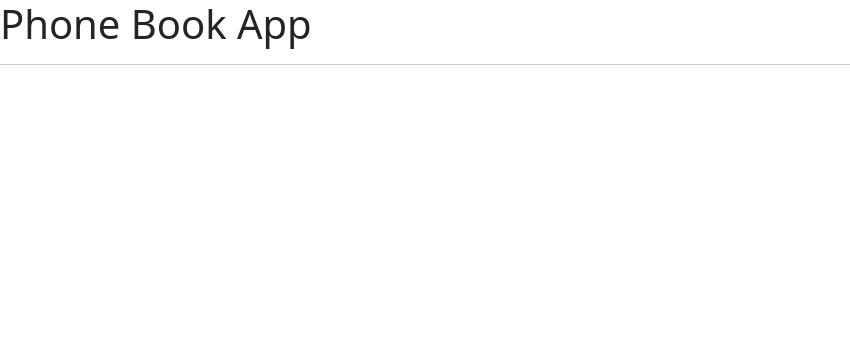
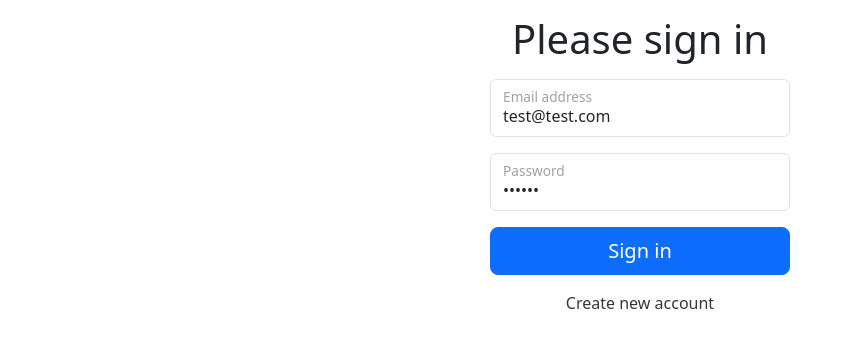
Before and after one commit to SBoldrini/phone-book-app, a React (Create React App) app: page /auth/login in a window 1280 px wide. Shown: the top 348 px of the page, without its empty margins (0-850 px from the left). Built offline with nearby package versions, Linux system fonts and the light colour scheme.

Commit message:
Eliminar contacto de la tabla finalizado

```diff
--- a/src/App.js
+++ b/src/App.js
@@ -1,11 +1,17 @@
+import { Provider } from 'react-redux';
+
+import { store } from './store/store';
+import { AppRouter } from './routers/AppRouter';
+
+import './scss/styles.scss';
 
 const App = () => {
   return (
-    <div>
-      <h1>Phone Book App</h1>
-      <hr />
+    <Provider store={ store }>
 
-    </div>
+      <AppRouter />
+
+    </Provider>
   );
 }
 
--- a/src/actions/contact.js
+++ b/src/actions/contact.js
@@ -87,8 +87,6 @@ export const startDeleteContact = (id) => {
 
     try {
 
-      console.log('Eliminar id:', id)
-
       const resp = await fetchForm(`api/contacts/${id}`, {}, 'DELETE');
       const body =  await resp.json();
 
--- a/src/routers/AppRouter.js
+++ b/src/routers/AppRouter.js
@@ -1,20 +1,18 @@
 import { BrowserRouter, Routes, Route } from 'react-router-dom';
 
-// import { AuthRouter } from './AuthRouter';
-// import { PhoneBookPage } from '../components/phoneBook/PhoneBookPage';
 import { PrivateRoute } from './PrivateRoute';
 import { PublicRoute } from './PublicRoute';
+import { AuthRouter } from './AuthRouter';
 import { Dashboard } from './Dashboard';
-import { LoginPage } from '../components/auth/LoginPage';
 
 
 export const AppRouter = () => {
   return (
     <BrowserRouter>
       <Routes>
-        <Route path="/login" element={
+        <Route path="/auth/*" element={
           <PublicRoute>
-            <LoginPage />
+            <AuthRouter />
           </PublicRoute>
         }/>
 
--- a/src/routers/PrivateRoute.js
+++ b/src/routers/PrivateRoute.js
@@ -7,5 +7,5 @@ export const PrivateRoute = ({children}) => {
 
   return logged
     ? children
-    : <Navigate to="/login" />
+    : <Navigate to="/auth/login" replace={true} />
 }
--- a/src/routers/PublicRoute.js
+++ b/src/routers/PublicRoute.js
@@ -7,6 +7,6 @@ export const PublicRoute = ({children}) => {
   const {logged} = useSelector(state => state.auth);
 
   return logged
-    ? <Navigate to="/phonebook" />
+    ? <Navigate to="/phonebook" replace={true} />
     : children
 }
```
